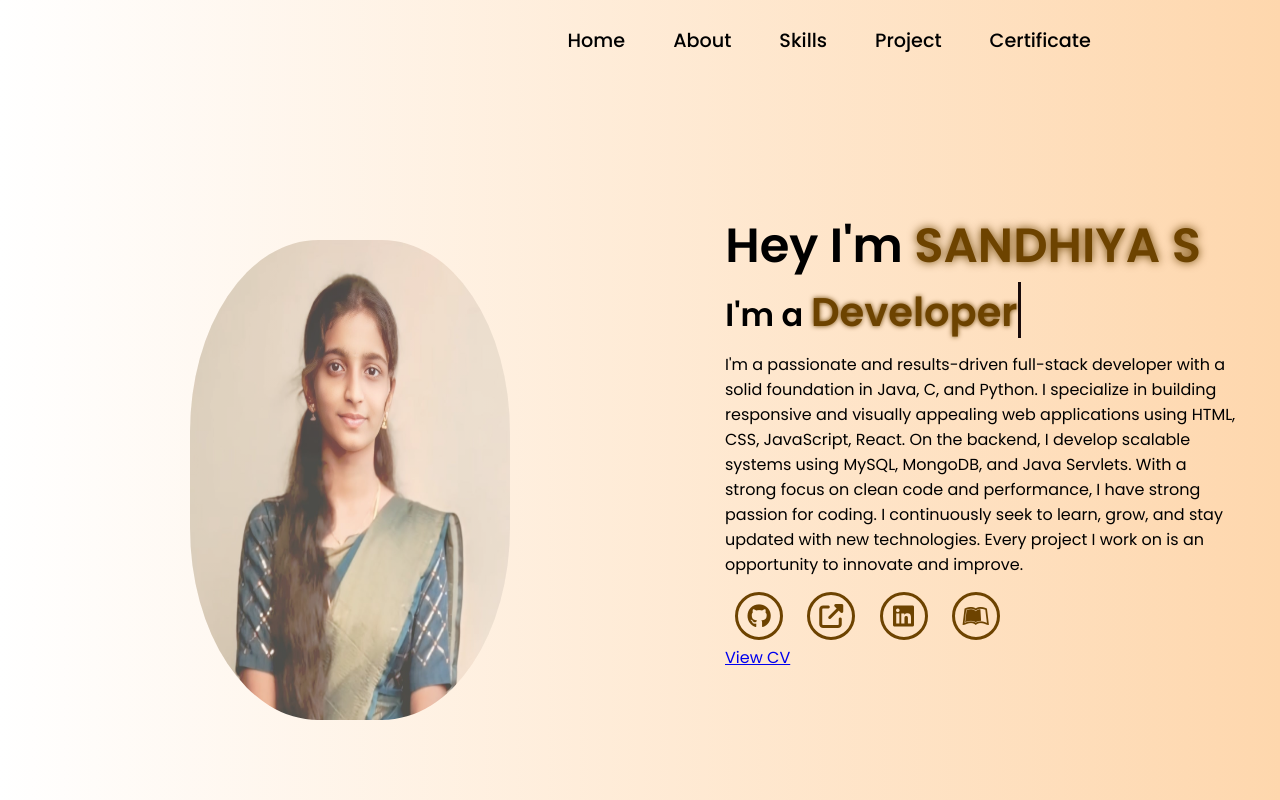
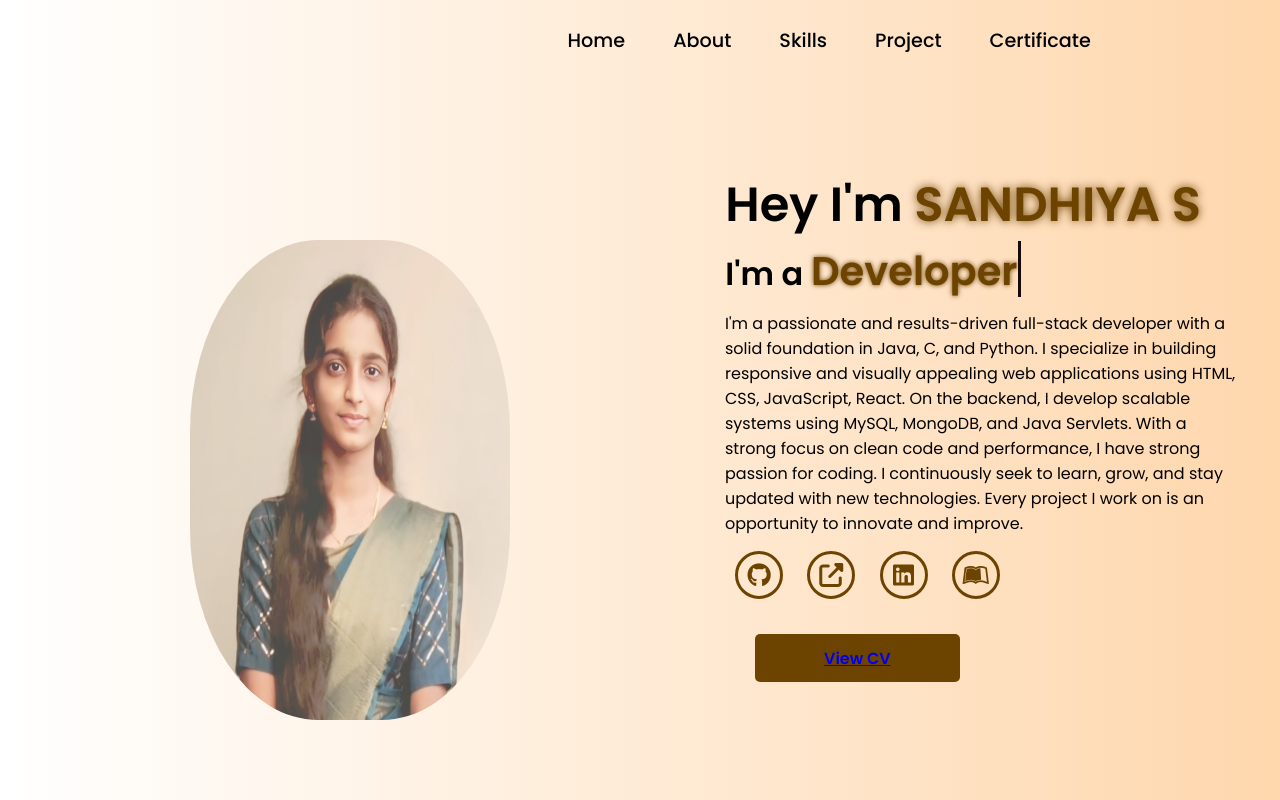
Before and after one commit to sandhiya2312/MyPortfolio, a plain HTML site: page index.html in a window 1280 px wide. Drawn offline with nearby package versions, Linux system fonts and the light colour scheme.

Commit message:
Update index.html

```diff
--- a/index.html
+++ b/index.html
@@ -71,7 +71,7 @@
                 </div>
 
                 <div class="btn" data-aos="zoom-out-left" data-aos-duration="1000" data-aos-delay="1300">
-                    <a href="resume.html">View CV</a>
+                   <button><a href="resume.html">View CV</a>  </button>
                 </div>
             </div>
         </div>
```
